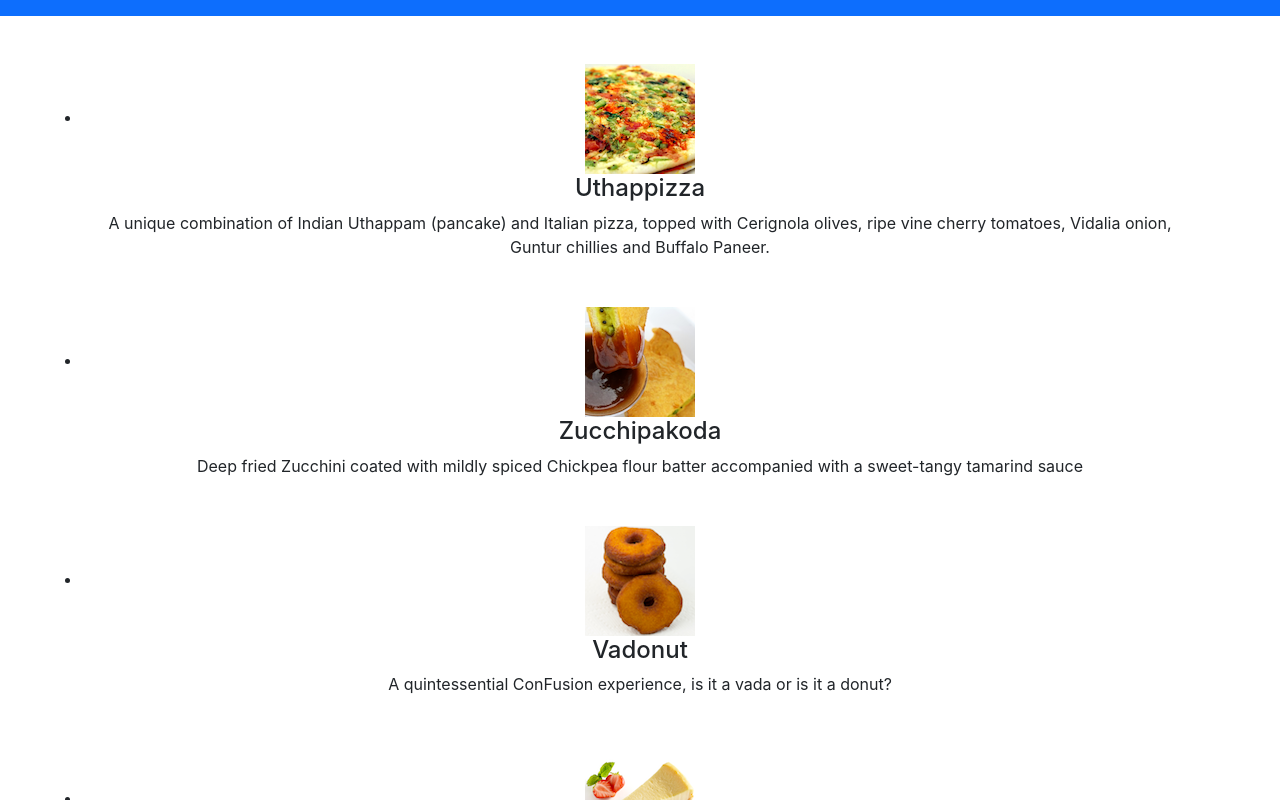
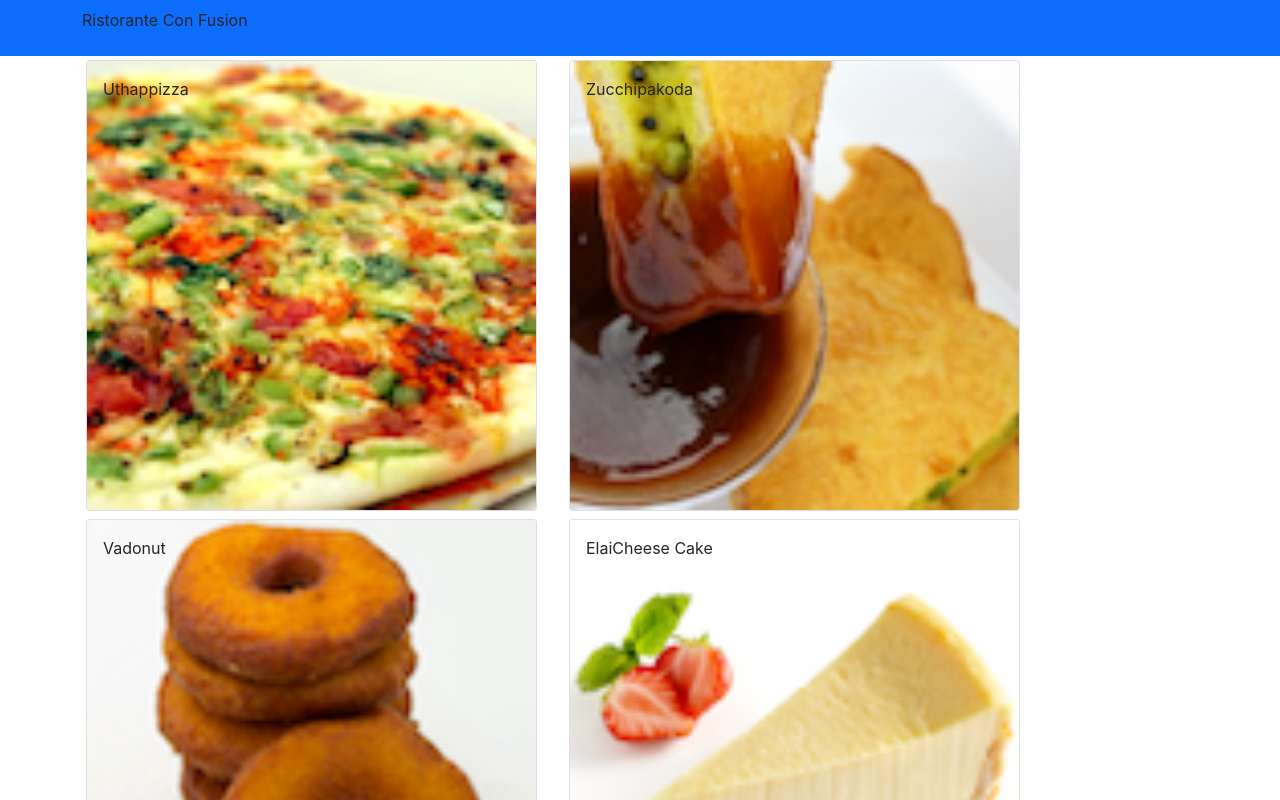
Before and after one commit to TuyenLaXuyen/lab_reactJS, a React (Create React App) app: page / in a window 1280 px wide. Shown: the top 800 px of the page. Built offline with nearby package versions, Linux system fonts and the light colour scheme.

Commit message:
'lab03_2'

```diff
--- a/src/App.css
+++ b/src/App.css
@@ -1,4 +1,4 @@
-.App {
+/* .App {
   text-align: center;
 }
 
@@ -35,4 +35,4 @@
   to {
     transform: rotate(360deg);
   }
-}
+} */
--- a/src/App.js
+++ b/src/App.js
@@ -4,16 +4,25 @@
 import "./App.css";
 import { Navbar, NavbarBand } from "reactstrap";
 import Menu from "./components/MenuComponent";
+import { DISHES } from "./shared/dishes";
 class App extends Component {
+  constructor(props) {
+    super(props);
+
+    this.state = {
+      dishes: DISHES,
+    };
+  }
+
   render() {
     return (
       <div className="App">
         <Navbar dark color="primary">
           <div className="container">
-            {/* <NavbarBand href="/">Ristorante Con Fusion</NavbarBand> */}
+            <p>Ristorante Con Fusion</p>
           </div>
         </Navbar>
-        <Menu />
+        <Menu dishes={this.state.dishes} />
       </div>
     );
   }
--- a/src/components/MenuComponent.js
+++ b/src/components/MenuComponent.js
@@ -1,78 +1,60 @@
 import React, { Component } from "react";
-import { Media } from "reactstrap";
+import {
+  Card,
+  CardImg,
+  CardImgOverlay,
+  CardText,
+  CardBody,
+  CardTitle,
+} from "reactstrap";
 
 class Menu extends Component {
   constructor(props) {
     super(props);
 
     this.state = {
-      dishes: [
-        {
-          id: 0,
-          name: "Uthappizza",
-          image: "assets/images/uthappizza.png",
-          category: "mains",
-          label: "Hot",
-          price: "4.99",
-          description:
-            "A unique combination of Indian Uthappam (pancake) and Italian pizza, topped with Cerignola olives, ripe vine cherry tomatoes, Vidalia onion, Guntur chillies and Buffalo Paneer.",
-        },
-        {
-          id: 1,
-          name: "Zucchipakoda",
-          image: "assets/images/zucchipakoda.png",
-          category: "appetizer",
-          label: "",
-          price: "1.99",
-          description:
-            "Deep fried Zucchini coated with mildly spiced Chickpea flour batter accompanied with a sweet-tangy tamarind sauce",
-        },
-        {
-          id: 2,
-          name: "Vadonut",
-          image: "assets/images/vadonut.png",
-          category: "appetizer",
-          label: "New",
-          price: "1.99",
-          description:
-            "A quintessential ConFusion experience, is it a vada or is it a donut?",
-        },
-        {
-          id: 3,
-          name: "ElaiCheese Cake",
-          image: "assets/images/elaicheesecake.png",
-          category: "dessert",
-          label: "",
-          price: "2.99",
-          description:
-            "A delectable, semi-sweet New York Style Cheese Cake, with Graham cracker crust and spiced with Indian cardamoms",
-        },
-      ],
+      selectedDish: null,
     };
   }
 
+  onDishSelect(dish) {
+    this.setState({ selectedDish: dish });
+  }
+
+  renderDish(dish) {
+    if (dish != null) {
+      return (
+        <Card>
+          <CardImg width="100%" object src={dish.image} alt={dish.name} />
+          <CardBody>
+            <CardTitle>{dish.name}</CardTitle>
+            <CardText>{dish.description}</CardText>
+          </CardBody>
+        </Card>
+      );
+    } else {
+      return <div></div>;
+    }
+  }
+
   render() {
-    const menu = this.state.dishes.map((dish) => {
+    const menu = this.props.dishes.map((dish) => {
       return (
-        <div key={dish.id} className="col-12 mt-5">
-          <Media tag="li">
-            <Media left middle>
-              <Media object src={dish.image} alt={dish.name} />
-            </Media>
-            <Media body className="ml-5">
-              <Media heading>{dish.name}</Media>
-              <p>{dish.description}</p>
-            </Media>
-          </Media>
+        <div key={dish.id} className="col-12 col-md-5 m-1">
+          <Card onClick={() => this.onDishSelect(dish)}>
+            <CardImg width="100%" object src={dish.image} alt={dish.name} />
+            <CardImgOverlay>
+              <CardTitle>{dish.name}</CardTitle>
+            </CardImgOverlay>
+          </Card>
         </div>
       );
     });
 
     return (
       <div className="container">
-        <div className="row">
-          <Media list>{menu}</Media>
-        </div>
+        <div className="row">{menu}</div>
+        <div className="row">{this.renderDish(this.state.selectedDish)}</div>
       </div>
     );
   }
--- /dev/null
+++ b/src/shared/dishes.js
@@ -0,0 +1,194 @@
+export const DISHES = [
+  {
+    id: 0,
+    name: "Uthappizza",
+    image: "assets/images/uthappizza.png",
+    category: "mains",
+    label: "Hot",
+    price: "4.99",
+    description:
+      "A unique combination of Indian Uthappam (pancake) and Italian pizza, topped with Cerignola olives, ripe vine cherry tomatoes, Vidalia onion, Guntur chillies and Buffalo Paneer.",
+    comments: [
+      {
+        id: 0,
+        rating: 5,
+        comment: "Imagine all the eatables, living in conFusion!",
+        author: "John Lemon",
+        date: "2012-10-16T17:57:28.556094Z",
+      },
+      {
+        id: 1,
+        rating: 4,
+        comment:
+          "Sends anyone to heaven, I wish I could get my mother-in-law to eat it!",
+        author: "Paul McVites",
+        date: "2014-09-05T17:57:28.556094Z",
+      },
+      {
+        id: 2,
+        rating: 3,
+        comment: "Eat it, just eat it!",
+        author: "Michael Jaikishan",
+        date: "2015-02-13T17:57:28.556094Z",
+      },
+      {
+        id: 3,
+        rating: 4,
+        comment: "Ultimate, Reaching for the stars!",
+        author: "Ringo Starry",
+        date: "2013-12-02T17:57:28.556094Z",
+      },
+      {
+        id: 4,
+        rating: 2,
+        comment: "It's your birthday, we're gonna party!",
+        author: "25 Cent",
+        date: "2011-12-02T17:57:28.556094Z",
+      },
+    ],
+  },
+  {
+    id: 1,
+    name: "Zucchipakoda",
+    image: "assets/images/zucchipakoda.png",
+    category: "appetizer",
+    label: "",
+    price: "1.99",
+    description:
+      "Deep fried Zucchini coated with mildly spiced Chickpea flour batter accompanied with a sweet-tangy tamarind sauce",
+    comments: [
+      {
+        id: 0,
+        rating: 5,
+        comment: "Imagine all the eatables, living in conFusion!",
+        author: "John Lemon",
+        date: "2012-10-16T17:57:28.556094Z",
+      },
+      {
+        id: 1,
+        rating: 4,
+        comment:
+          "Sends anyone to heaven, I wish I could get my mother-in-law to eat it!",
+        author: "Paul McVites",
+        date: "2014-09-05T17:57:28.556094Z",
+      },
+      {
+        id: 2,
+        rating: 3,
+        comment: "Eat it, just eat it!",
+        author: "Michael Jaikishan",
+        date: "2015-02-13T17:57:28.556094Z",
+      },
+      {
+        id: 3,
+        rating: 4,
+        comment: "Ultimate, Reaching for the stars!",
+        author: "Ringo Starry",
+        date: "2013-12-02T17:57:28.556094Z",
+      },
+      {
+        id: 4,
+        rating: 2,
+        comment: "It's your birthday, we're gonna party!",
+        author: "25 Cent",
+        date: "2011-12-02T17:57:28.556094Z",
+      },
+    ],
+  },
+  {
+    id: 2,
+    name: "Vadonut",
+    image: "assets/images/vadonut.png",
+    category: "appetizer",
+    label: "New",
+    price: "1.99",
+    description:
+      "A quintessential ConFusion experience, is it a vada or is it a donut?",
+    comments: [
+      {
+        id: 0,
+        rating: 5,
+        comment: "Imagine all the eatables, living in conFusion!",
+        author: "John Lemon",
+        date: "2012-10-16T17:57:28.556094Z",
+      },
+      {
+        id: 1,
+        rating: 4,
+        comment:
+          "Sends anyone to heaven, I wish I could get my mother-in-law to eat it!",
+        author: "Paul McVites",
+        date: "2014-09-05T17:57:28.556094Z",
+      },
+      {
+        id: 2,
+        rating: 3,
+        comment: "Eat it, just eat it!",
+        author: "Michael Jaikishan",
+        date: "2015-02-13T17:57:28.556094Z",
+      },
+      {
+        id: 3,
+        rating: 4,
+        comment: "Ultimate, Reaching for the stars!",
+        author: "Ringo Starry",
+        date: "2013-12-02T17:57:28.556094Z",
+      },
+      {
+        id: 4,
+        rating: 2,
+        comment: "It's your birthday, we're gonna party!",
+        author: "25 Cent",
+        date: "2011-12-02T17:57:28.556094Z",
+      },
+    ],
+  },
+  {
+    id: 3,
+    name: "ElaiCheese Cake",
+    image: "assets/images/elaicheesecake.png",
+    category: "dessert",
+    label: "",
+    price: "2.99",
+    description:
+      "A delectable, semi-sweet New York Style Cheese Cake, with Graham cracker crust and spiced with Indian cardamoms",
+    comments: [
+      {
+        id: 0,
+        rating: 5,
+        comment: "Imagine all the eatables, living in conFusion!",
+        author: "John Lemon",
+        date: "2012-10-16T17:57:28.556094Z",
+      },
+      {
+        id: 1,
+        rating: 4,
+        comment:
+          "Sends anyone to heaven, I wish I could get my mother-in-law to eat it!",
+        author: "Paul McVites",
+        date: "2014-09-05T17:57:28.556094Z",
+      },
+      {
+        id: 2,
+        rating: 3,
+        comment: "Eat it, just eat it!",
+        author: "Michael Jaikishan",
+        date: "2015-02-13T17:57:28.556094Z",
+      },
+      {
+        id: 3,
+        rating: 4,
+        comment: "Ultimate, Reaching for the stars!",
+        author: "Ringo Starry",
+        date: "2013-12-02T17:57:28.556094Z",
+      },
+      {
+        id: 4,
+        rating: 2,
+        comment: "It's your birthday, we're gonna party!",
+        author: "25 Cent",
+        date: "2011-12-02T17:57:28.556094Z",
+      },
+    ],
+  },
+];
```
